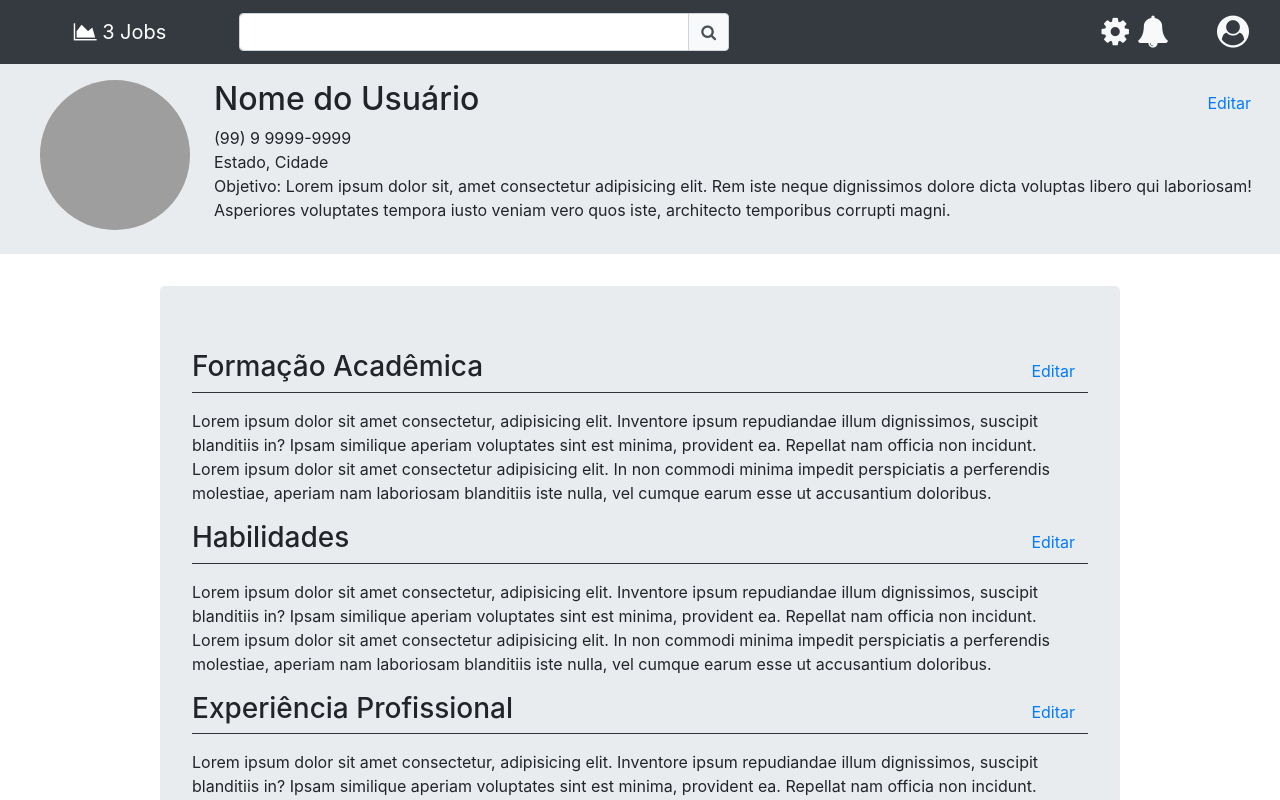
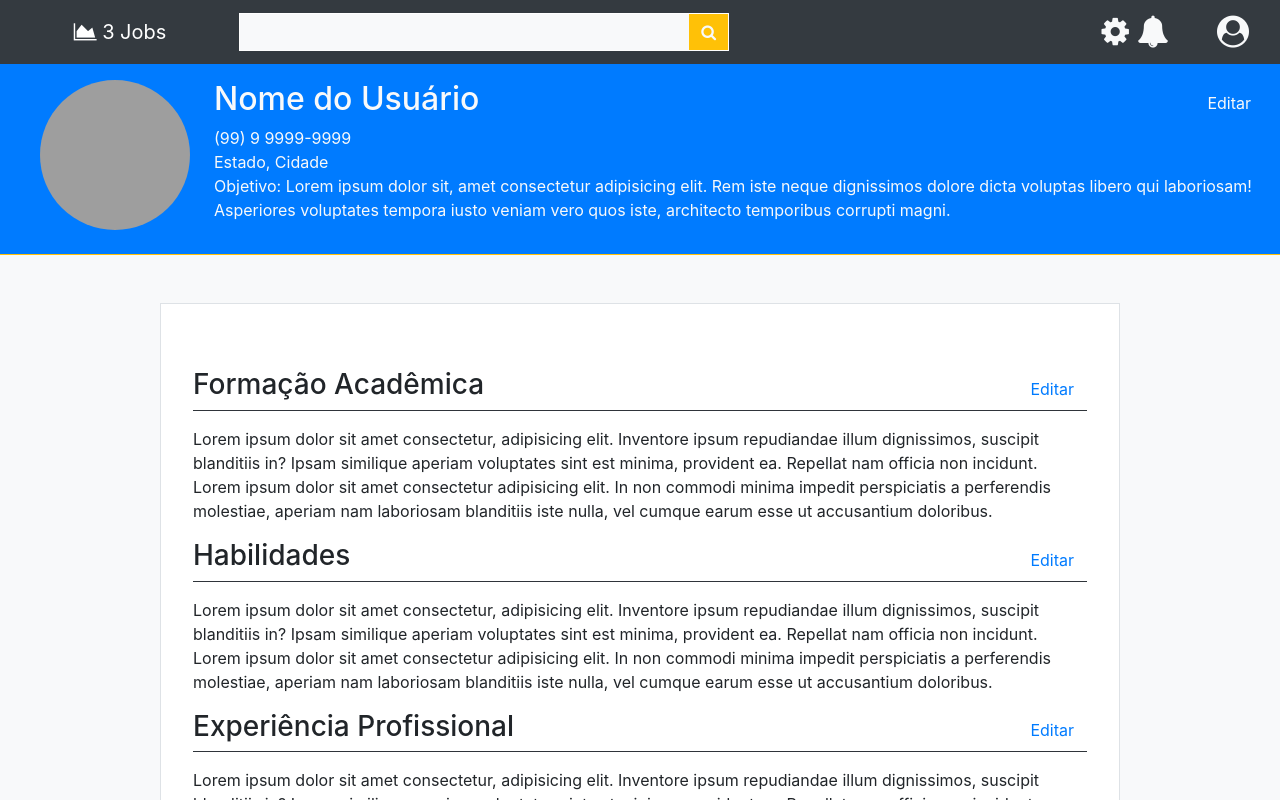
Before and after one commit to LeonardoBevilacqua/tcc-faculdade, an Angular app in the folder prototype/: page /profile in a window 1280 px wide. Shown: the top 800 px of the page. Built offline with nearby package versions, Linux system fonts and the light colour scheme; grey boxes are pictures that could not be loaded.

Commit message:
Profile detalhamento

```diff
--- a/prototype/src/app/core/profile/profile.component.html
+++ b/prototype/src/app/core/profile/profile.component.html
@@ -1,7 +1,7 @@
 <app-navbar-home [isLogged]="true"></app-navbar-home>
 
-<div class="container-fluid p-0 mb-5">
-  <div class="jumbotron jumbotron-fluid p-3 d-md-flex">
+<div class="container-fluid px-0 pb-5 bg-light">
+  <div class="jumbotron jumbotron-fluid p-3 d-md-flex bg-primary border-bottom border-warning rounded-0 text-light mb-5">
     <div class="mx-4">
       <img src="https://cdn.pixabay.com/photo/2015/10/05/22/37/blank-profile-picture-973460_960_720.png" alt="..."
         class="imageProfile mx-auto d-block">
@@ -10,7 +10,7 @@
     <div>
       <div class="d-flex justify-content-between align-items-center">
         <h2>Nome do Usuário</h2>
-        <a class="btn btn-link" href="./">Editar</a>
+        <a class="btn btn-link text-light" href="./">Editar</a>
       </div>
 
       <span class="d-inline-block w-100">(99) 9 9999-9999</span>
@@ -23,7 +23,7 @@
     </div>
   </div>
 
-  <div class="jumbotron w-75 m-auto">
+  <div class="jumbotron w-75 m-auto bg-white border rounded-0">
     <div *ngFor="let title of ['Formação Acadêmica', 'Habilidades', 'Experiência Profissional']">
       <div class="d-md-flex justify-content-between align-items-center">
         <h3>{{title}}</h3>
--- a/prototype/src/app/shared/navbar-home/navbar-home.component.html
+++ b/prototype/src/app/shared/navbar-home/navbar-home.component.html
@@ -1,8 +1,8 @@
-<nav class="navbar navbar-expand-md navbar-dark bg-dark">
+<nav class="navbar navbar-expand-md navbar-dark bg-dark rounded-0">
     <div class="row w-100 align-items-center m-auto">
 
         <div class="col-12 col-md-2 text-md-center">
-            <button class="navbar-toggler mr-3 my-1" type="button" data-toggle="collapse" data-target="#navbarTogglerDemo01" aria-controls="navbarTogglerDemo01" aria-expanded="false" aria-label="Toggle navigation">
+            <button class="navbar-toggler mr-3 my-1 rounded-0" type="button" data-toggle="collapse" data-target="#navbarTogglerDemo01" aria-controls="navbarTogglerDemo01" aria-expanded="false" aria-label="Toggle navigation">
                 <span class="navbar-toggler-icon"></span>
             </button>
             <a class="navbar-brand mr-0" href="#"><i class="fa fa-area-chart"></i> 3 Jobs</a>
@@ -34,9 +34,9 @@
                 <div class="col-12 col-md-6">
                     <form action="">
                         <div class="input-group">
-                            <input type="text" class="form-control">
+                            <input type="text" class="form-control border-right-0 border-white bg-light rounded-0">
                             <div class="input-group-append">
-                                <span class="input-group-text bg-light"><i class="fa fa-search"></i></span>
+                                <span class="input-group-text bg-warning rounded-0 border-white"><i class="fa fa-search text-light"></i></span>
                             </div>
                         </div>
                     </form>
```
